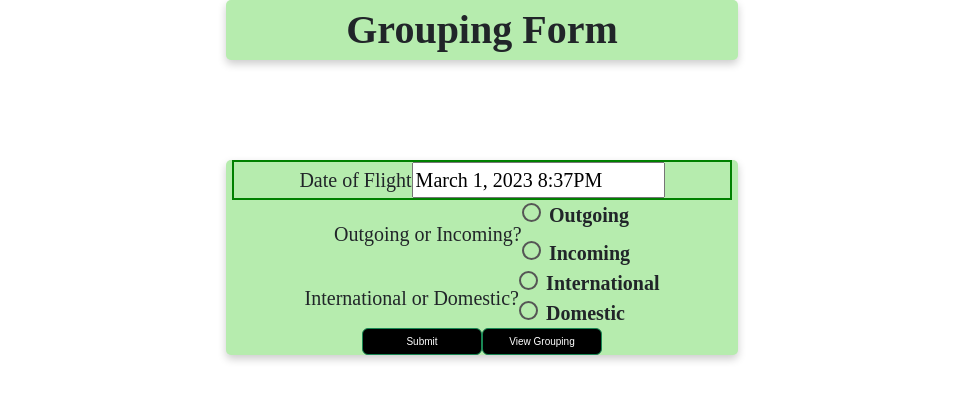
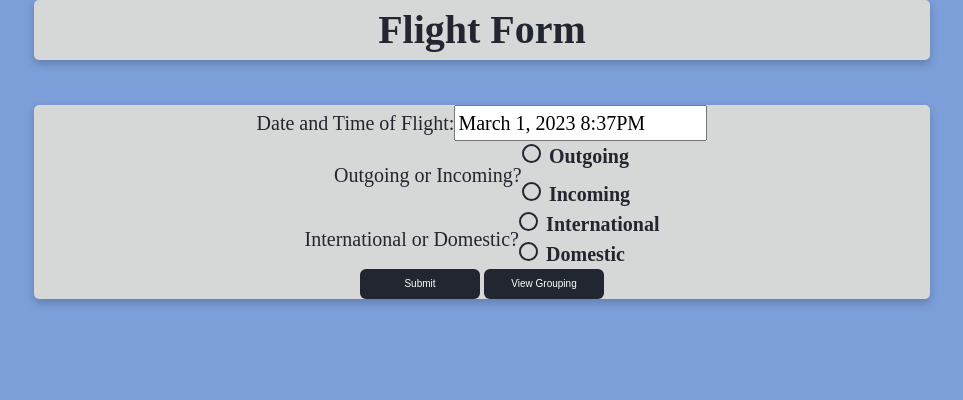
Before and after one commit to niivita/SafeTravels, a React (Create React App) app in the folder my-app/: page /FillForm in a window 1280 px wide. Shown: the top 400 px of the page, without its empty margins (158-1121 px from the left). Built offline with nearby package versions, Linux system fonts and the light colour scheme.

Commit message:
added some of the colors into the profile page and form page

```diff
--- /dev/null
+++ b/my-app/src/components/Button.css
@@ -0,0 +1,8 @@
+.button{
+    border-radius: 5px;
+    background-color: #212630 !important;
+    color: #d6d7d7;
+    border: 1px solid #0a0b0f;
+    font-size: small;
+    height: 30px;
+}
--- a/my-app/src/components/HomeButton.js
+++ b/my-app/src/components/HomeButton.js
@@ -1,6 +1,7 @@
 import { Link } from 'react-router-dom';
 import { useAuth0 } from '@auth0/auth0-react';
 import React from "react";
+import "./Button.css";
 
 const FillFormButton = () => {
     console.log("form fill")
@@ -9,7 +10,7 @@ const FillFormButton = () => {
     return (
         isAuthenticated && (
             <Link to="/">
-                <button>
+                <button className='button'>
                     Back to Profile
                 </button>
             </Link>
--- a/my-app/src/pages/FillForm.css
+++ b/my-app/src/pages/FillForm.css
@@ -1,3 +1,24 @@
+.auth-form-container{
+  background-color: #7c9ed9;
+}
+
+html {background-color: #7c9ed9}
+
+.button{
+  background-color: #7c9ed9;
+  width: 130px;
+}
+
+.btn{
+  border-radius: 5px;
+    background-color: #212630 !important;
+    color: #d6d7d7;
+    border: 0px;
+    font-size: small;
+    border: 1px solid #0a0b0f;
+    height: 30px;
+}
+
 .dateOFlight{
     font-family: sans-serif;
     margin-left: auto;
@@ -19,27 +40,28 @@
     margin-right: auto;*/
     box-shadow: 0 4px 8px 0 rgba(0,0,0,0.2);
     transition: 0.3s;
-    width: 40%;
+    width: 70%;
     border-radius: 5px;
-    background-color: #b6ecae;
+    background-color: #d6d7d7;
     position: center;
     margin-left: auto;
     margin-right: auto;
-    margin-bottom: 10px;
-    margin-top: 100px;
+    margin-top: 10px;
+    color: #212630;
 }
 .bg2 {
     box-shadow: 0 4px 8px 0 rgba(0, 0, 0, 0.2);
     transition: 0.3s;
-    width: 40%;
+    width: 70%;
     border-radius: 5px;
-    background-color: #b6ecae;
+    background-color: #d6d7d7;
     margin-left: auto;
     margin-right: auto;
     font-family: "Times New Roman", Times, serif;
     font-size: 40px;
     text-align: center;
     font-weight: bold;
+    color: #212630;
   }
 .p1{
     font-family: "Times New Roman", Times, serif;
@@ -56,7 +78,7 @@
     text-align: center;
     margin-left:auto;
     margin-right:auto;
-    width: 500px;
+    width: 100%;
 
 
 
@@ -126,11 +148,12 @@
     align-items: center;
     gap: 0.5rem;
     cursor: pointer;
+
   }
 
   .radio input[type="radio"] {
     appearance: none;
-    border: 2px solid #555;
+    border: 2px solid #212630;
     border-radius: 50%;
     width: 1.2rem;
     height: 1.2rem;
@@ -139,7 +162,7 @@
   }
 
   .radio input[type="radio"]:checked {
-    background-color: #555;
+    background-color: #212630;
   }
 
   .radio label {
--- a/my-app/src/pages/FillForm.js
+++ b/my-app/src/pages/FillForm.js
@@ -50,21 +50,19 @@ function FillForm() {
   }
 
   return (
-    <div>
+    <div classsName="pageBG">
     <div className="auth-form-container " >
     <div className='bg2'>
-          Grouping Form
-      </div>
+          Flight Form
+    </div>
 
       <div className='bg'>
 
             <form action="" id="tripform" class="form-horizontal">
-              <div class="form-group p1" style={{border: "2px solid green"}}  >
-                <label htmlFor="date"  > Date of Flight  </label>
-
+              <div class="form-group p1">
+                <label htmlFor="date"  > Date and Time of Flight:  </label>
                 <DatePicker minDate={addDays(new Date(), 2)} selected={date} onChange={(e) => setDate(e)} showTimeSelect timeIntervals={1} dateFormat="MMMM d, yyyy h:mmaa"/>
-
-                </div>
+              </div>
 
                 <div className='center p2' >
                 <label htmlFor="direction">Outgoing or Incoming?</label>
@@ -103,7 +101,7 @@ function FillForm() {
                 </div>
         <div className="button-location button-style d-flex justify-content-center">
         <div className="action_btn mr-3">
-          <button type="button" className="btn btn-outline-success" onClick={saveData}>
+          <button type="button" className="btn" onClick={saveData} style={{marginRight: "2px"}}>
             Submit
            </button>
            <ToastContainer />
@@ -111,10 +109,13 @@ function FillForm() {
 
       <div className="ml-3">
          <Link to="/GroupPage">
-             <button type="button" className="btn btn-outline-success">
+             <button type="button" className="btn" style={{marginLeft: "2px"}}>
                  View Grouping
               </button>
          </Link>
+        </div>
+
+        <div>
         </div>
       </div>
 
@@ -123,7 +124,9 @@ function FillForm() {
             </form>
         </div>
         </div>
-        <center><HomeButton /></center>
+        <div style={{backgroundColor: "#7c9ed9"}}>
+          <center><HomeButton /></center>
+        </div>
         </div>
   )
 }
--- /dev/null
+++ b/my-app/src/pages/GroupPage.css
@@ -0,0 +1,3 @@
+.refresh {
+    background-color: white;
+}
--- a/my-app/src/pages/GroupPage.js
+++ b/my-app/src/pages/GroupPage.js
@@ -74,14 +74,14 @@ function GroupPage() {
     return (
         isAuthenticated && (
             <article className="column">
-                <h1> If you don't see the grouping in 30 seconds, refresh the page! </h1>
+                <h1 className="refresh"> If you don't see the grouping in 30 seconds, refresh the page! </h1>
                 <h2>User: {user.name}</h2>
                 <h2>Email: {user.email}</h2>
                 <script type="text/javascript">
                     createAccount();
                     getUsersFlights();
                 </script>
-                <ul>
+                <ul className="list">
                 {listOfItems.map((flight, index) => (
                     <li key={index}>
                         Flight {flight}
--- a/my-app/src/pages/Home.css
+++ b/my-app/src/pages/Home.css
@@ -5,7 +5,8 @@
   min-height: 100vh;
   align-items: center;
   justify-content: center;
-  background-color: #bbbbbb;
+  background-color: #0e142b;
+  color: #d6d7d7;
   /*background-image: linear-gradient(79deg, #e6edf7, #bed2ed 50%, #ebf6ff);*/
 }
 
@@ -23,13 +24,13 @@
 }
 
 .bkg-dark {
-background-color: #7e7e7e !important;
-color: white !important;
+  background-color: #17244f !important;
+  color: #d6d7d7 !important;
 }
 
 .bkg-light {
-background-color: #bbbbbb !important;
-color: black !important;
+  background-color: #7c9ed9 !important;
+  color: #212630 !important;
 }
 
 .root {
```
Also changed, not shown: 1 other file (tests, documents, lock files or other folders).
